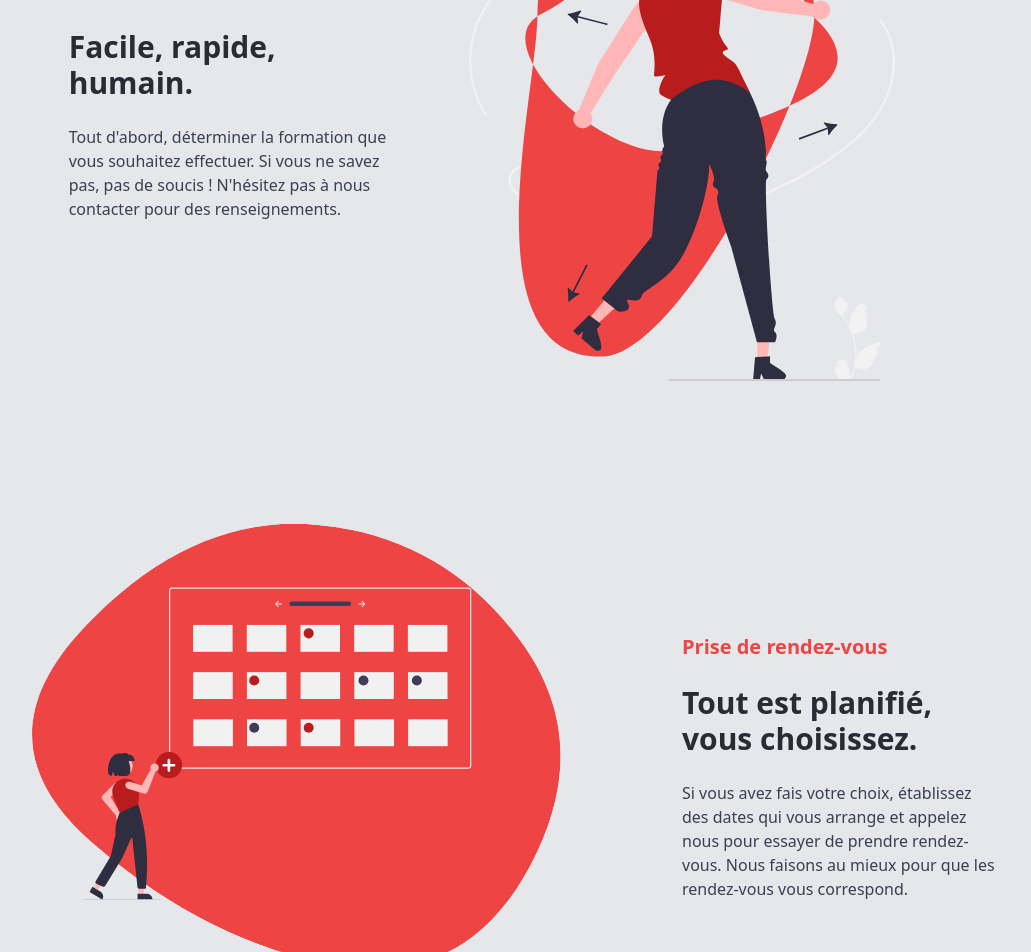
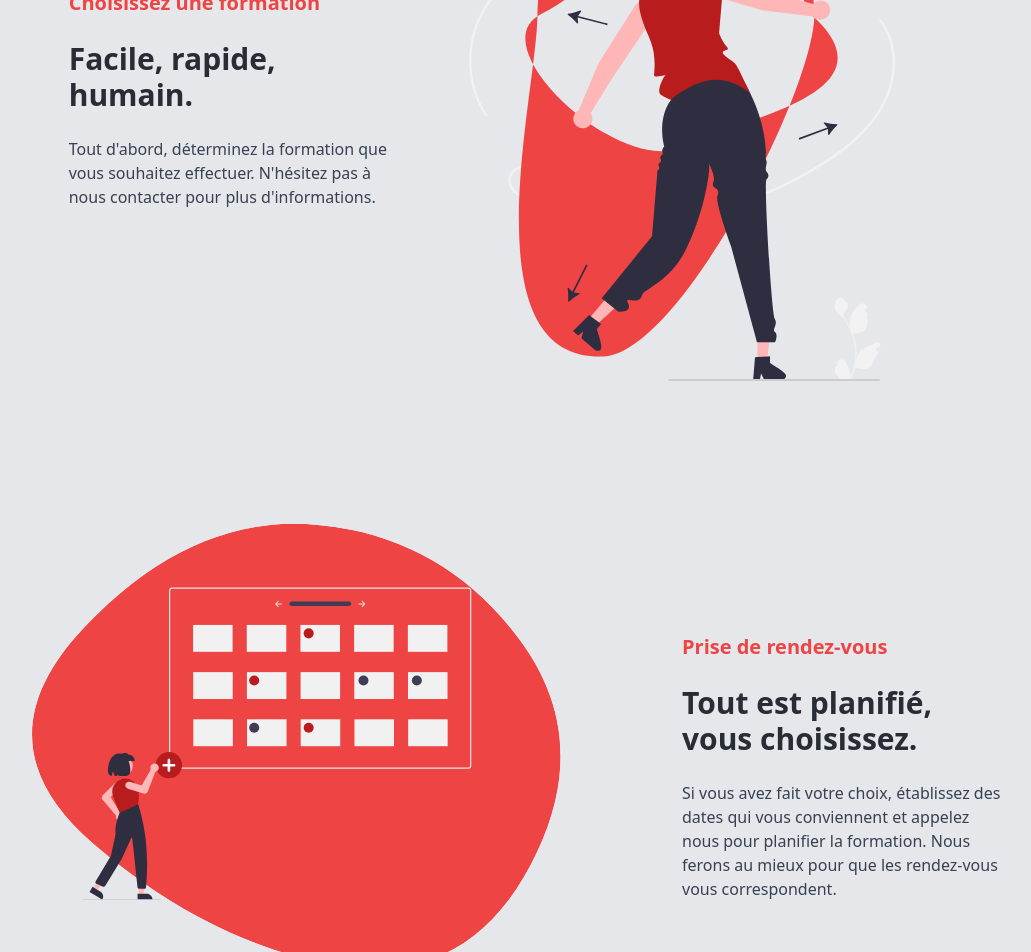
Before and after one commit to Shyrogan/devenir-sst.fr, a SvelteKit app: page / in a window 1280 px wide. Shown: the part 1520-2472 px from the top of the page, without its empty margins (158-1189 px from the left). Built offline with nearby package versions, Linux system fonts and the light colour scheme.

Commit message:
fix: typo

```diff
--- a/src/routes/+page.svelte
+++ b/src/routes/+page.svelte
@@ -28,8 +28,8 @@
 		<h2 class="text-xl text-red-500 font-bold">Choisissez une formation</h2>
 		<h1 class="text-3xl font-bold">Facile, rapide, humain.</h1>
 		<p class="text-gray-700 font-medium">
-			Tout d'abord, déterminer la formation que vous souhaitez effectuer. Si vous ne savez pas, pas
-			de soucis ! N'hésitez pas à nous contacter pour des renseignements.
+			Tout d'abord, déterminez la formation que vous souhaitez
+			effectuer. N'hésitez pas à nous contacter pour plus d'informations.
 		</p>
 	</div>
 
@@ -45,9 +45,10 @@
 		<h2 class="text-xl text-red-500 font-bold">Prise de rendez-vous</h2>
 		<h1 class="text-3xl font-bold">Tout est planifié, vous choisissez.</h1>
 		<p class="text-gray-700 font-medium">
-			Si vous avez fais votre choix, établissez des dates qui vous arrange et appelez nous pour
-			essayer de prendre rendez-vous. Nous faisons au mieux pour que les rendez-vous vous
-			correspond.
+			Si vous avez fait votre choix, établissez des dates qui vous
+			conviennent et appelez nous pour planifier la formation.
+			Nous ferons au mieux pour que les rendez-vous vous
+			correspondent.
 		</p>
 	</div>
 
```
